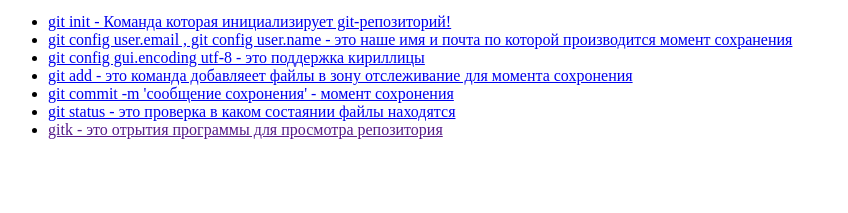
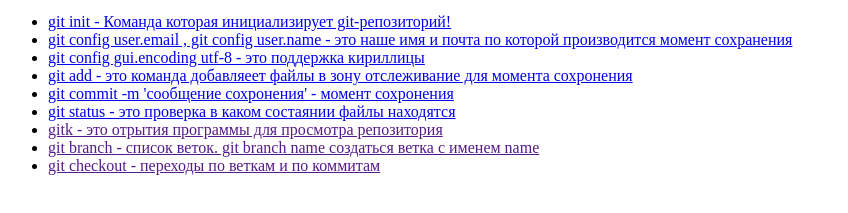
Before and after one commit to Danny-0225/gitlearning-1800, a plain HTML site: page index.html in a window 1280 px wide. Shown: the part 101-314 px from the top of the page, without its empty margins (0-848 px from the left). Drawn offline with Linux system fonts and the light colour scheme.

Commit message:
Add git checkout and branch

```diff
--- a/index.html
+++ b/index.html
@@ -17,6 +17,8 @@
         <li><a href="https://git-scm.com/docs/git-commit">git commit -m 'сообщение сохронения'   -   момент сохронения</a></li>
         <li><a href="https://git-scm.com/docs/git-status">git status - это проверка в каком состаянии файлы находятся</a></li>
         <li><a href="">gitk - это отрытия программы для просмотра репозитория</a></li>
+        <li><a href="">git branch - список веток. git branch name cоздаться ветка с именем name</a></li>
+        <li><a href="">git checkout - переходы по веткам и по коммитам </a></li>
     </ul>
 </body>
 </html>
```
